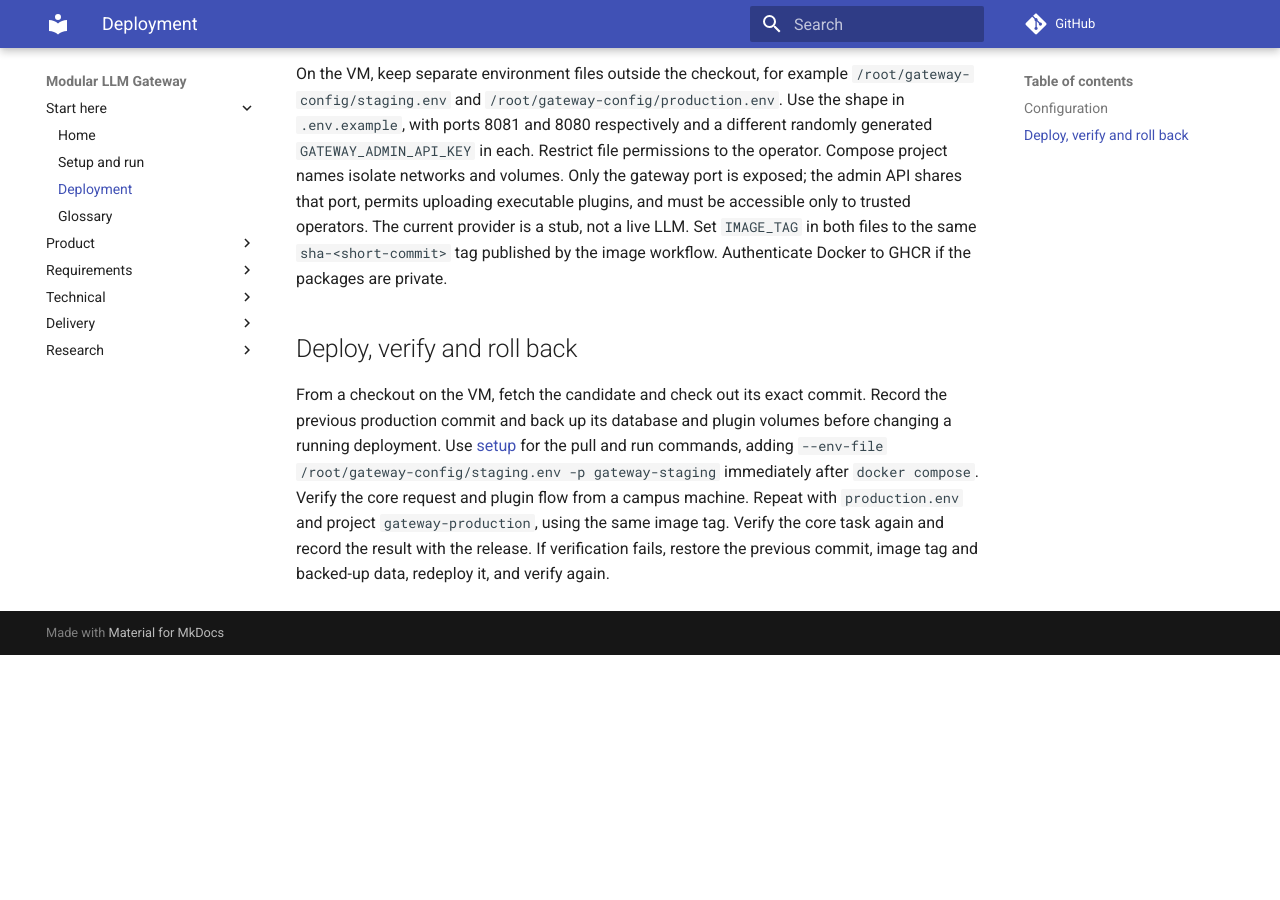
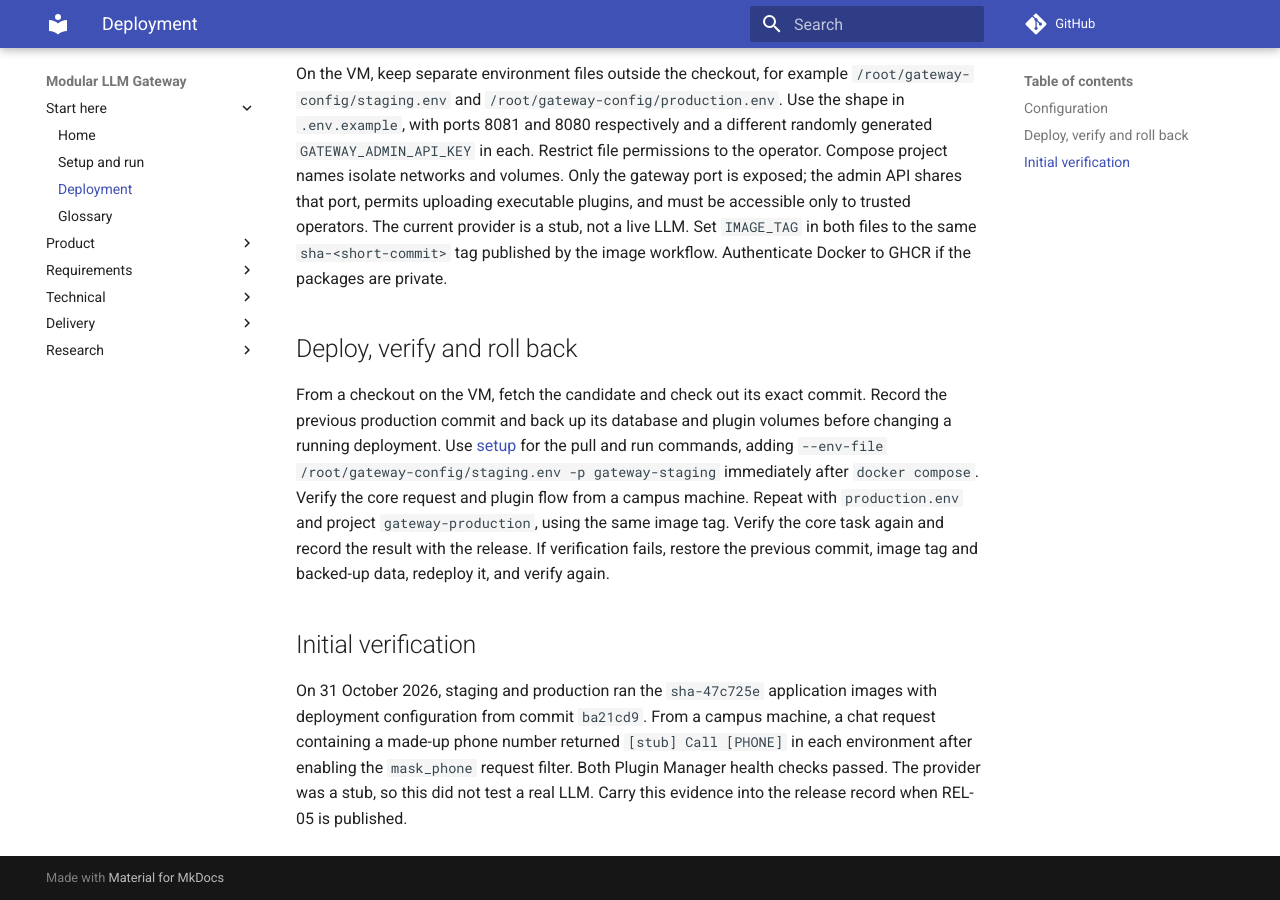
Before and after one commit to itpd-absolute-cinema/llm-module-gateway, an MkDocs documentation site: the page built from docs/deployment.md, in a window 1280 px wide and 900 px high, scrolled down 572 px. Built offline with MkDocs 1.6.1 and Material for MkDocs 9.7.7, drawn with Linux system fonts in a browser that asks for light colours; comment, search, counter and statistics services are not loaded; before the commit the page ends 1227 px from its top, so only the background shows below that.

Commit message:
docs(deploy): record campus verification

```diff
--- a/docs/deployment.md
+++ b/docs/deployment.md
@@ -36,3 +36,13 @@ and plugin flow from a campus machine. Repeat with `production.env` and project
 `gateway-production`, using the same image tag. Verify the core task again and
 record the result with the release. If verification fails, restore the previous
 commit, image tag and backed-up data, redeploy it, and verify again.
+
+## Initial verification
+
+On 31 October 2026, staging and production ran the `sha-47c725e` application
+images with deployment configuration from commit `ba21cd9`. From a campus
+machine, a chat request containing a made-up phone number returned
+`[stub] Call [PHONE]` in each environment after enabling the `mask_phone`
+request filter. Both Plugin Manager health checks passed. The provider was a
+stub, so this did not test a real LLM. Carry this evidence into the release
+record when REL-05 is published.
```
Also changed, not shown: CHANGELOG.md (+5 -0 lines).
